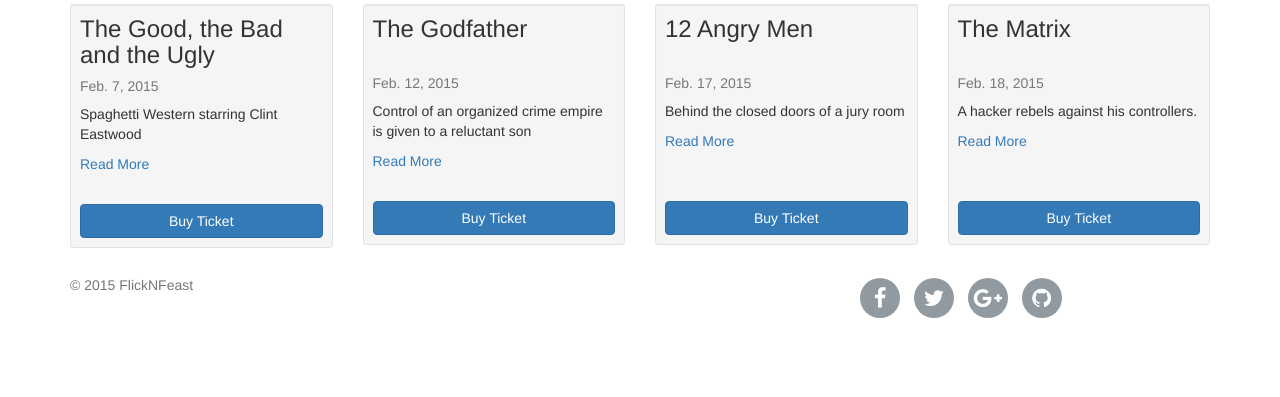
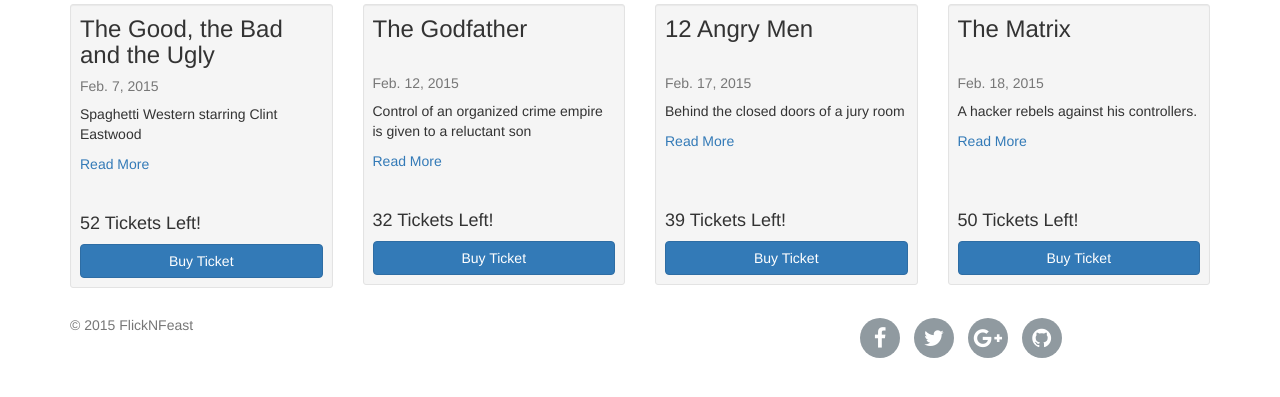
Before and after one commit to mkgilbert/cs399_the_theatre, a Django app: template theatre/shows/templates/shows/all.html in a window 1280 px wide. Shown: the part 156-553 px from the top of the page. Run offline with Django 3.2, Linux system fonts and the light colour scheme; the template is opened without the code that fills it: values that come from a table or form of the project are taken from there, others are empty; data comes from the database, SQL or seed files in the repository; parts of the project's set-up code (start-up, migrations or seed data) failed here and were passed over; some libraries are stand-ins or nearby versions.

Commit message:
added tickets left heading

```diff
--- a/theatre/shows/templates/shows/all.html
+++ b/theatre/shows/templates/shows/all.html
@@ -24,6 +24,7 @@
 
                             <p><a href="{% url 'shows:id' show.id %}">Read More</a></p>
                         </div>
+                        <h4>{{ show.tickets_available }} Tickets Left!</h4>
                         <!--adding modal for ticket information-->
                         <button class="btn btn-primary btn-block" data-toggle="modal" data-target="#myModal">Buy Ticket</button>
                     </div>
```
